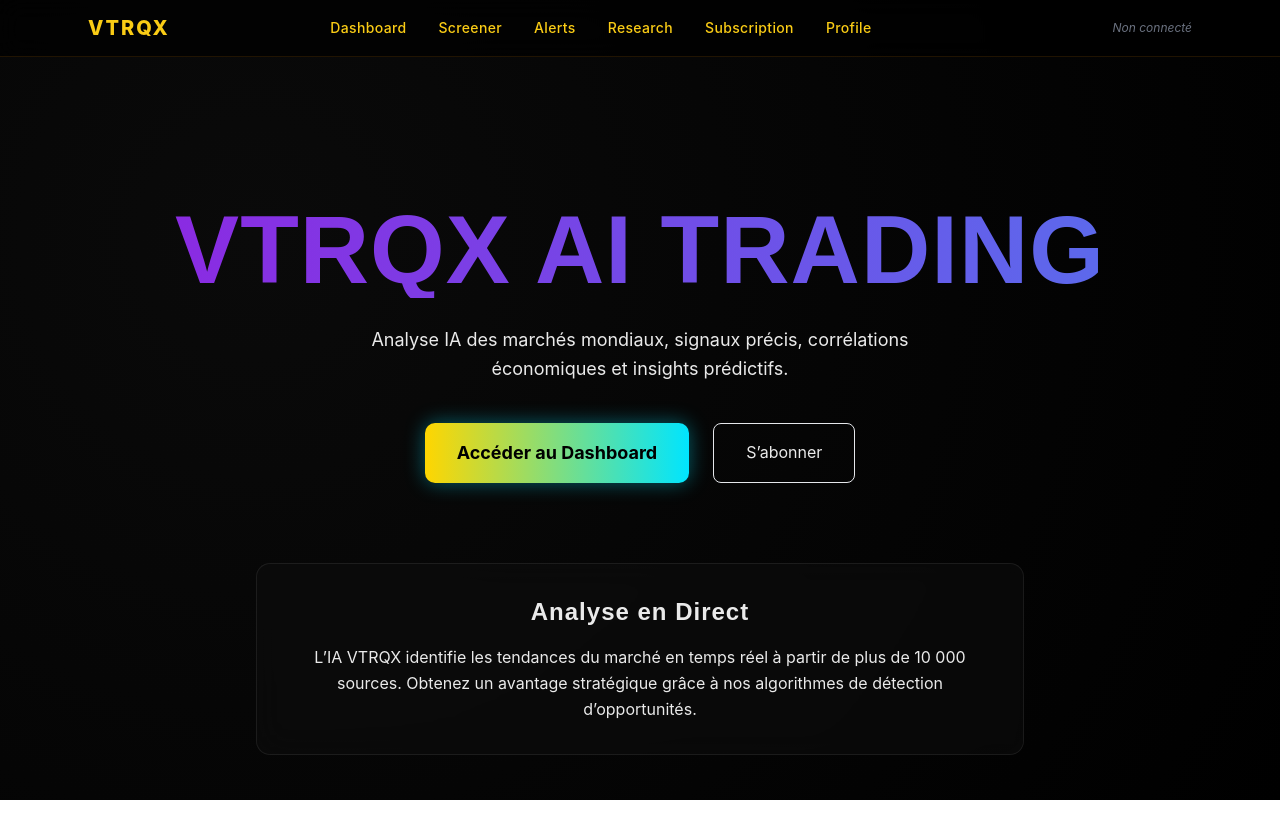
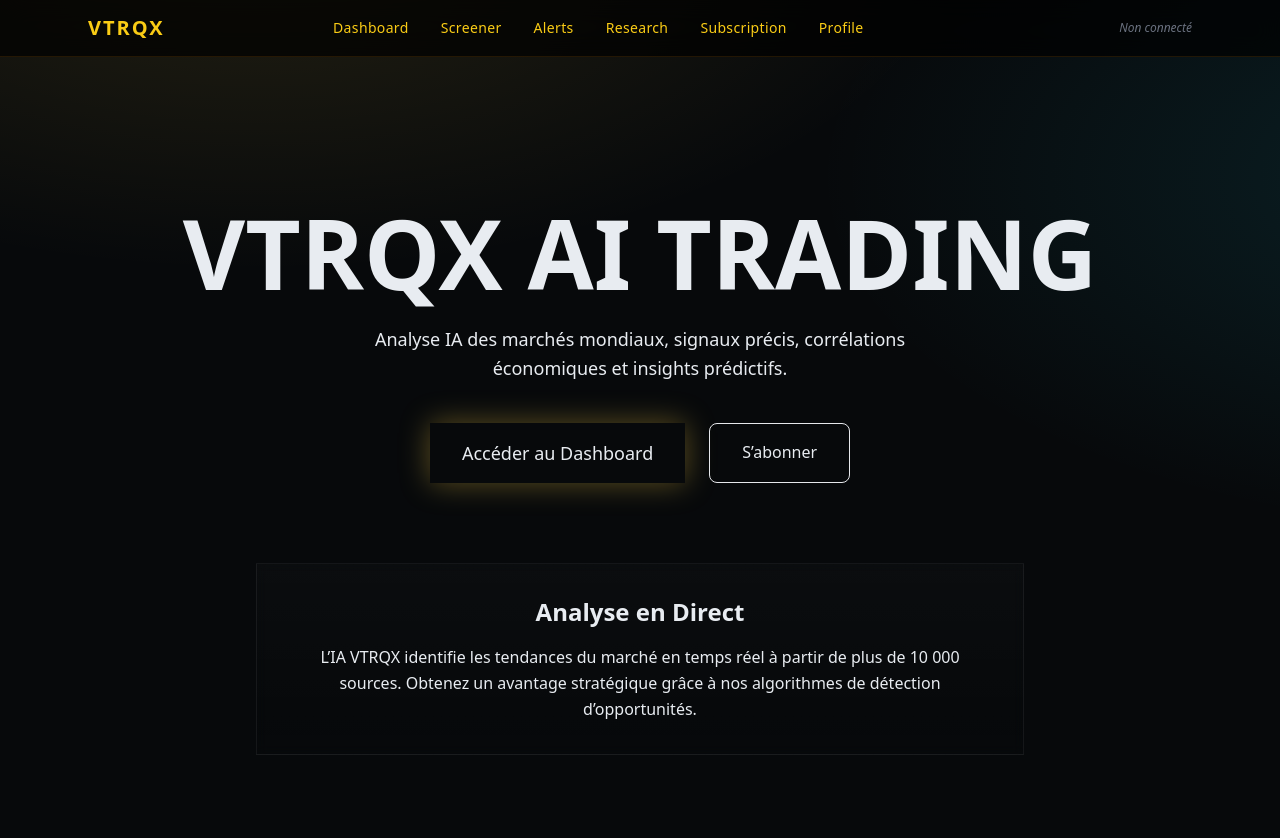
Before and after one commit to edmju/vtrqxtrading-next, a Next.js app: page / in a window 1280 px wide. Shown: the top 838 px of the page. Before the commit the page ends 800 px from the top, so only its background shows below. Built offline with nearby package versions, Linux system fonts and the light colour scheme; no server answers.

Commit message:
Update globals.css

```diff
--- a/src/app/globals.css
+++ b/src/app/globals.css
@@ -2,52 +2,44 @@
 @tailwind components;
 @tailwind utilities;
 
-html, body {
-  height: 100%;
-  background: radial-gradient(circle at 20% 30%, #0A0A0A, #000);
-  color: #EAEAEA;
-  font-family: 'Inter', sans-serif;
-  overflow-x: hidden;
+:root {
+  --bg: #07090B;
+  --card: #0E1216;
+  --primary: #FFD54A;
+  --primary-soft: #FFE483;
+  --cyan: #22D3EE;
 }
 
-h1, h2, h3 {
-  font-family: 'Orbitron', sans-serif;
-  letter-spacing: 1px;
+html, body {
+  background: radial-gradient(1200px 600px at 20% -10%, rgba(255,213,74,0.12), transparent 60%),
+              radial-gradient(1200px 600px at 120% 20%, rgba(34,211,238,0.12), transparent 60%),
+              var(--bg);
+  color: #E8ECF1;
+}
+
+.neon-ring {
+  position: relative;
+  background: var(--card);
+  border-radius: 18px;
+}
+.neon-ring::before {
+  content: "";
+  position: absolute;
+  inset: -1px;
+  border-radius: 20px;
+  background:
+    radial-gradient(circle at 10% -10%, rgba(255,213,74,0.35), transparent 40%),
+    radial-gradient(circle at 110% 20%, rgba(34,211,238,0.35), transparent 40%);
+  filter: blur(18px);
+  z-index: -1;
 }
 
 .glass {
-  background: rgba(15, 15, 15, 0.5);
-  border: 1px solid rgba(255, 255, 255, 0.08);
-  backdrop-filter: blur(16px);
-  border-radius: 14px;
+  background: linear-gradient(180deg, rgba(255,255,255,0.02), rgba(255,255,255,0.0));
+  border: 1px solid rgba(255,255,255,0.06);
+  backdrop-filter: blur(6px);
 }
 
-.gradient-text {
-  background: linear-gradient(270deg, #FFD600, #00E5FF, #8A2BE2);
-  background-size: 600% 600%;
-  -webkit-background-clip: text;
-  -webkit-text-fill-color: transparent;
-  animation: gradient 6s ease infinite;
+a, button {
+  -webkit-tap-highlight-color: transparent;
 }
-
-.cta {
-  background: linear-gradient(90deg, #FFD600, #00E5FF);
-  font-weight: 700;
-  color: #000;
-  border-radius: 10px;
-  box-shadow: 0 0 20px rgba(0,229,255,0.4);
-  transition: all 0.25s ease;
-}
-.cta:hover {
-  transform: scale(1.05);
-  box-shadow: 0 0 30px rgba(255,214,0,0.7);
-}
-
-/* Floating animation */
-@keyframes float {
-  0%, 100% { transform: translateY(0); }
-  50% { transform: translateY(-10px); }
-}
-.animate-float {
-  animation: float 3s ease-in-out infinite;
-}
```
